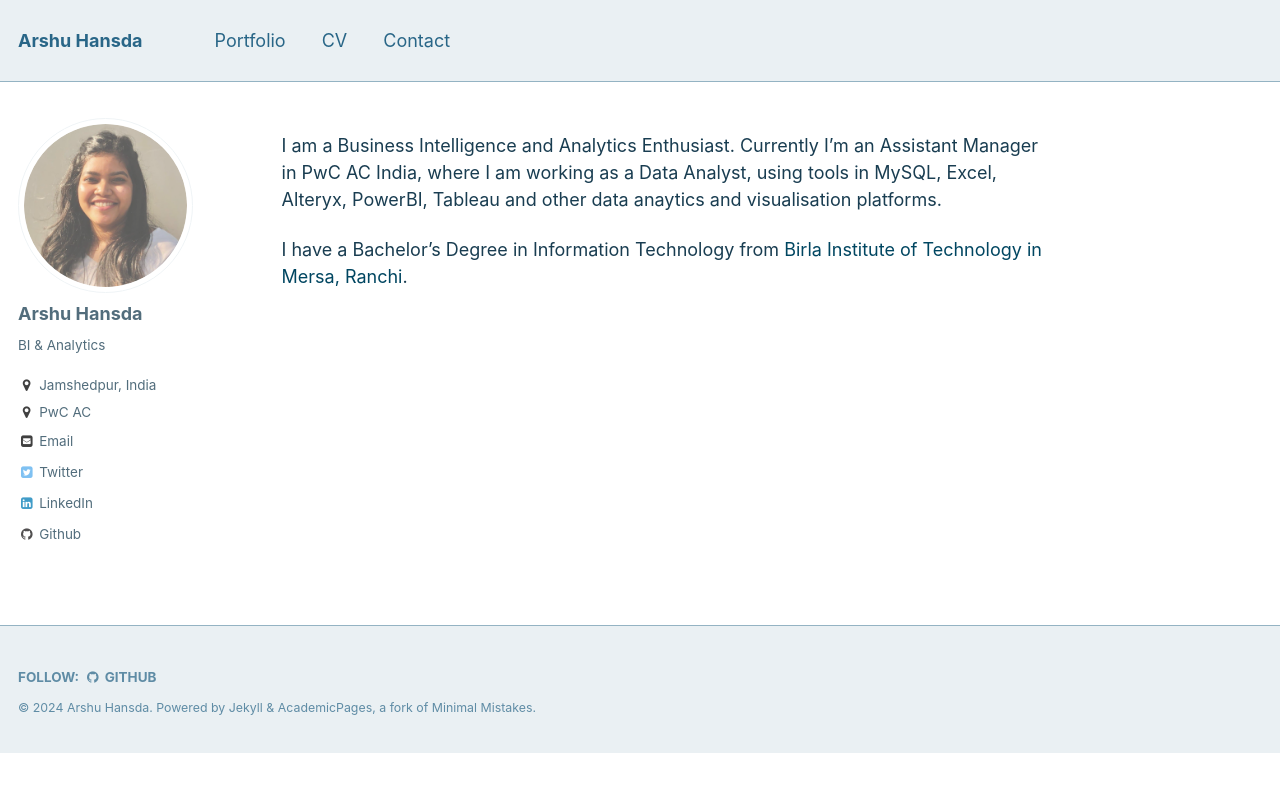
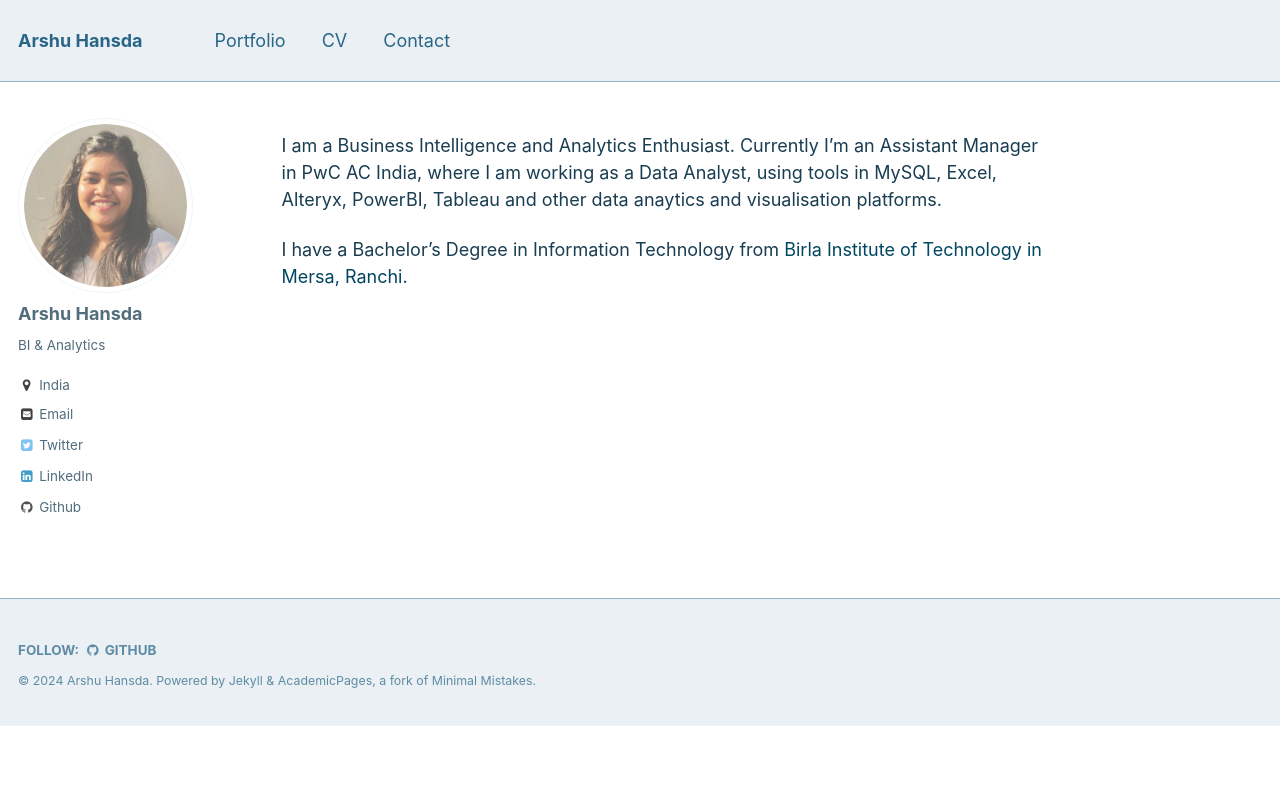
Before and after one commit to arshuhansda/arshuhansda.github.io, a Jekyll site: the page built from _pages/about.md, in a window 1280 px wide. Shown: the top 792 px of the page. Built offline with Jekyll 4.4.1, drawn with Linux system fonts in a browser that asks for light colours.

Commit message:
Update _config.yml

```diff
--- a/_config.yml
+++ b/_config.yml
@@ -75,8 +75,8 @@ author:
   name             : "Arshu Hansda"
   avatar           : "arshuhansda_logo.png"
   bio              : "BI & Analytics"
-  location         : "Jamshedpur, India"
-  employer         : "PwC AC"
+  location         : "India"
+  # employer         : "PwC AC"
   # googlescholar    : ""
   email            : "arshuhansda0105@gmail.com"
   uri              :
```
